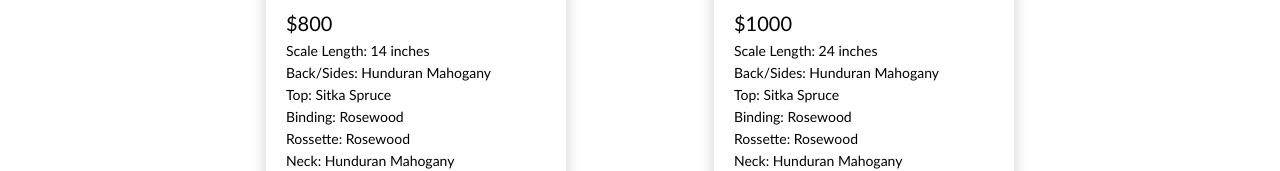
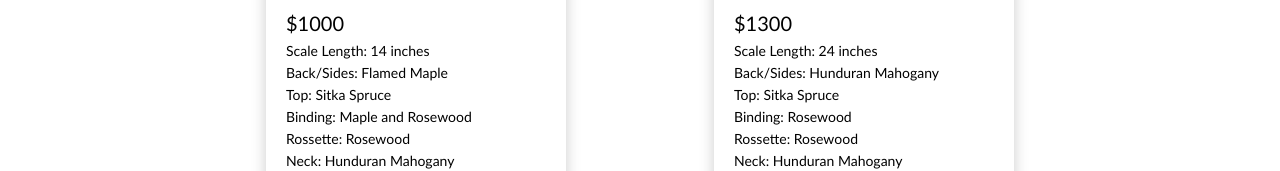
Before and after one commit to CatWallin/ascott-instruments, a React (Create React App) app: page /prices in a window 1280 px wide. Shown: the part 324-495 px from the top of the page. Built offline with nearby package versions, Linux system fonts and the light colour scheme.

Commit message:
price updates

```diff
--- a/src/PriceList.js
+++ b/src/PriceList.js
@@ -2,11 +2,11 @@
 export const PriceList = [
     {
         name: "Mandolin",
-        price: 800.00,
+        price: 1000.00,
         description: ["Scale Length: 14 inches",
-                    "Back/Sides: Hunduran Mahogany",
+                    "Back/Sides: Flamed Maple",
                     "Top: Sitka Spruce",
-                    "Binding: Rosewood",
+                    "Binding: Maple and Rosewood",
                     "Rossette: Rosewood",
                     "Neck: Hunduran Mahogany",
                     "Fretboard: Ebony",
@@ -18,7 +18,7 @@ export const PriceList = [
     },
     {
         name: "Irish Bouzouki",
-        price: 1000.00,
+        price: 1300.00,
         description: ["Scale Length: 24 inches",
                     "Back/Sides: Hunduran Mahogany",
                     "Top: Sitka Spruce",
@@ -34,7 +34,7 @@ export const PriceList = [
     },
     {
         name: "Cittern",
-        price: 1200.00,
+        price: 1500.00,
         description: ["Scale Length: 22 inches",
                     "Back/Sides: Hunduran Mahogany",
                     "Top: Sitka Spruce",
--- a/src/styles/Contact.css
+++ b/src/styles/Contact.css
@@ -123,8 +123,26 @@
     cursor: pointer;
   }
 
-  @media only screen and (max-width: 900px) {
-    .contact .contactLeft {
-      display: none;
-    }
-  }
+/* --------- MEDIUM WINDOW --------- */
+
+
+@media only screen and (max-width: 1000px) {
+
+
+}
+
+
+/* --------- SMALL WINDOW --------- */
+
+
+@media only screen and (max-width: 700px) {
+
+
+}
+
+/* --------- MOBILE --------- */
+
+@media only screen and (max-width: 400px) {
+
+
+}
```
Also changed, not shown: 1 other file (tests, documents, lock files or other folders).
